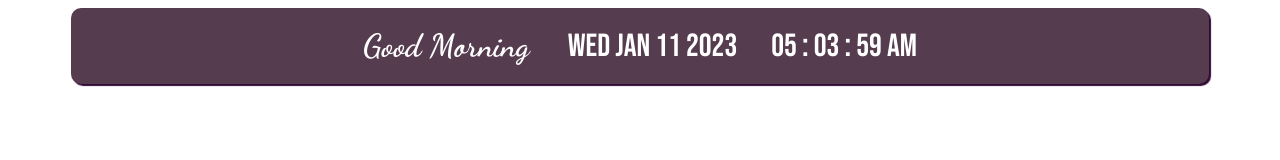
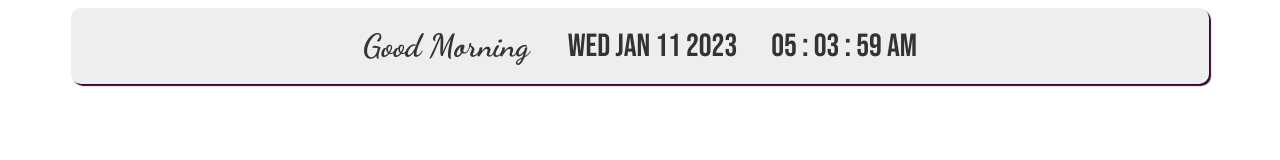
Before and after one commit to sijinjeon/notion_embed, a plain HTML site: page widget/greeting-timer.html in a window 1280 px wide. Drawn offline with Linux system fonts and the light colour scheme.

Commit message:
Update greeting-timer.html
.card {
    background: #eeeeee;
    color: #333333;
}

```diff
--- a/widget/greeting-timer.html
+++ b/widget/greeting-timer.html
@@ -40,9 +40,9 @@ h1 {
 .card {
     padding: 10px 25px 10px 25px;
     border-radius: 10px;
-    background: #553c4e;
+    background: #eeeeee;
     width: 85vw;
-    color: #fff;
+    color: #333333;
     display: inline-block;
     box-shadow: 2px 2px 1px 0px #330835;
 }
```
